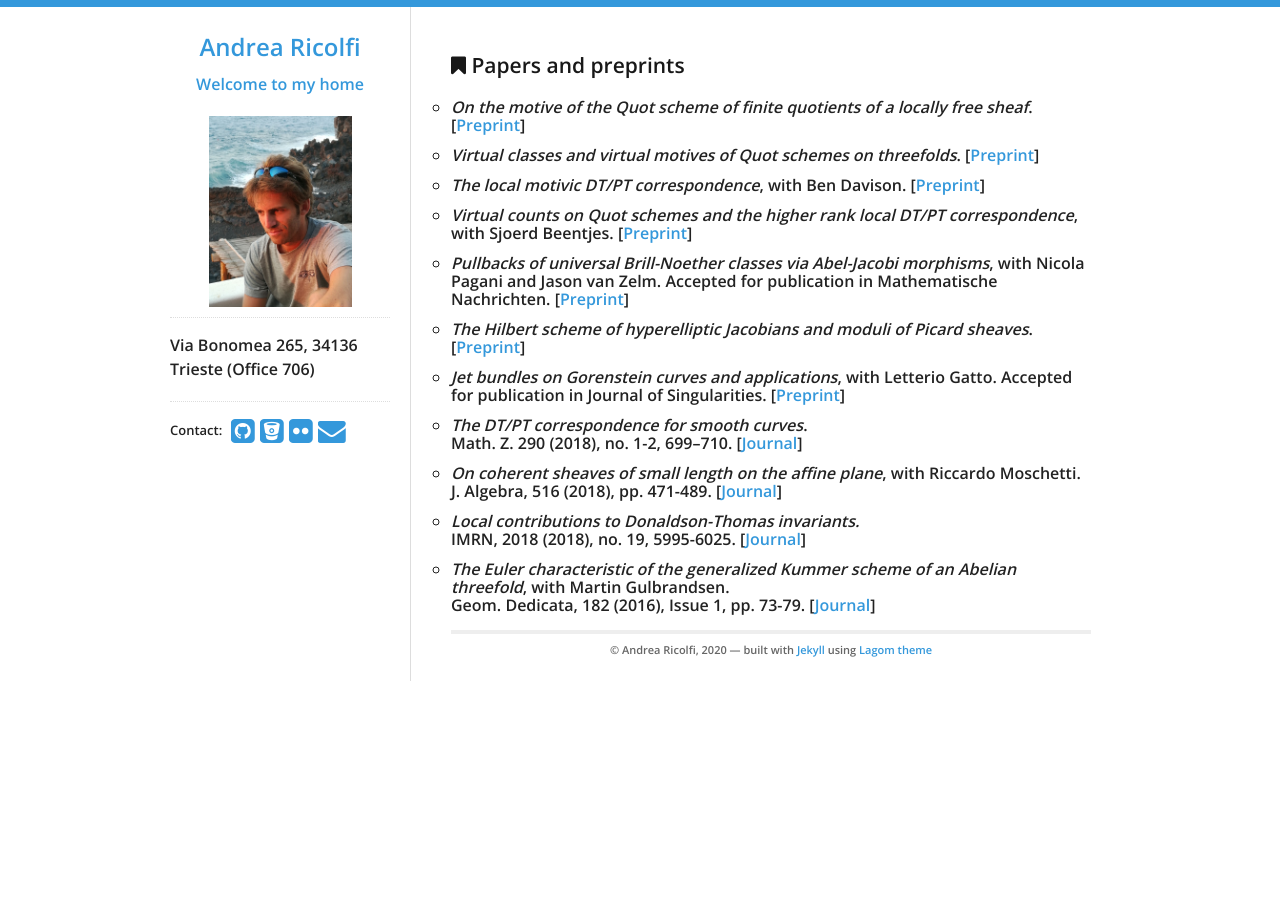
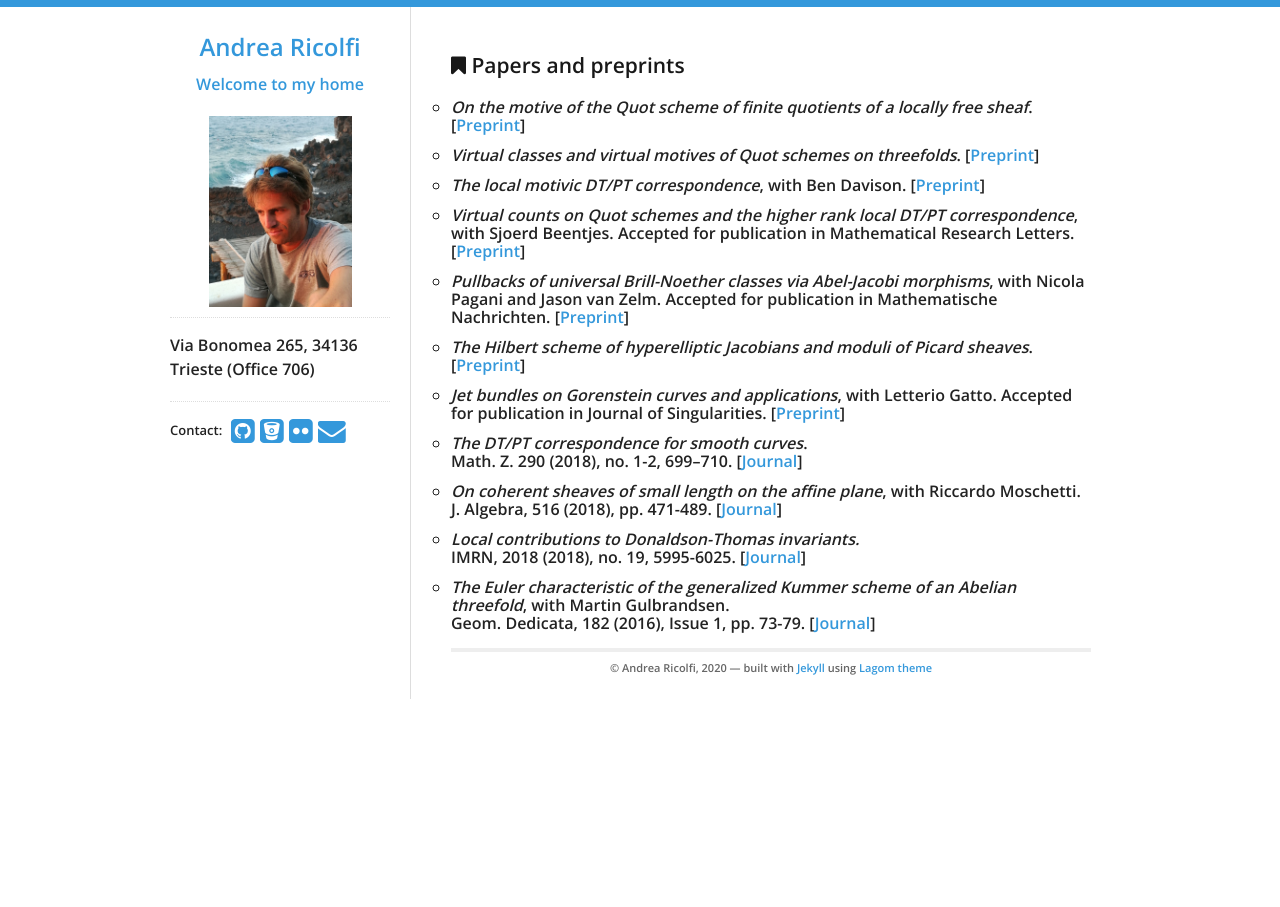
Before and after one commit to atricolfi/atricolfi.github.io, a Jekyll site: the page built from Papers.html, in a window 1280 px wide. Built offline with Jekyll 4.4.1, drawn with Linux system fonts in a browser that asks for light colours.

Commit message:
Update Papers.html

```diff
--- a/Papers.html
+++ b/Papers.html
@@ -11,7 +11,7 @@ title: Blog Posts
 <li><em>On the motive of the Quot scheme of finite quotients of a locally free sheaf</em>.[<a href="https://arxiv.org/abs/1907.08123">Preprint</a>]</li>
 <li><em>Virtual classes and virtual motives of Quot schemes on threefolds</em>. [<a href="https://arxiv.org/abs/1906.02557">Preprint</a>]</li>
 <li><em>The local motivic DT/PT correspondence</em>, with Ben Davison. [<a href="https://arxiv.org/abs/1905.12458">Preprint</a>]</li>
-<li><em>Virtual counts on Quot schemes and the higher rank local DT/PT correspondence</em>, with Sjoerd Beentjes. [<a href="https://arxiv.org/abs/1811.09859">Preprint</a>]</li>
+<li><em>Virtual counts on Quot schemes and the higher rank local DT/PT correspondence</em>, with Sjoerd Beentjes. Accepted for publication in Mathematical Research Letters. [<a href="https://arxiv.org/abs/1811.09859">Preprint</a>]</li>
 <li><em>Pullbacks of universal Brill-Noether classes via Abel-Jacobi morphisms</em>, with Nicola Pagani and Jason van Zelm. Accepted for publication in Mathematische Nachrichten. [<a href="https://arxiv.org/abs/1809.10668">Preprint</a>]</li>
 <li><em>The Hilbert scheme of hyperelliptic Jacobians and moduli of Picard sheaves</em>. [<a href="https://arxiv.org/abs/1804.08481">Preprint</a>]</li>
 <li><em>Jet bundles on Gorenstein curves and applications</em>, with Letterio Gatto. Accepted for publication in Journal of Singularities. [<a href="https://arxiv.org/abs/1804.04617">Preprint</a>] </li>
```
